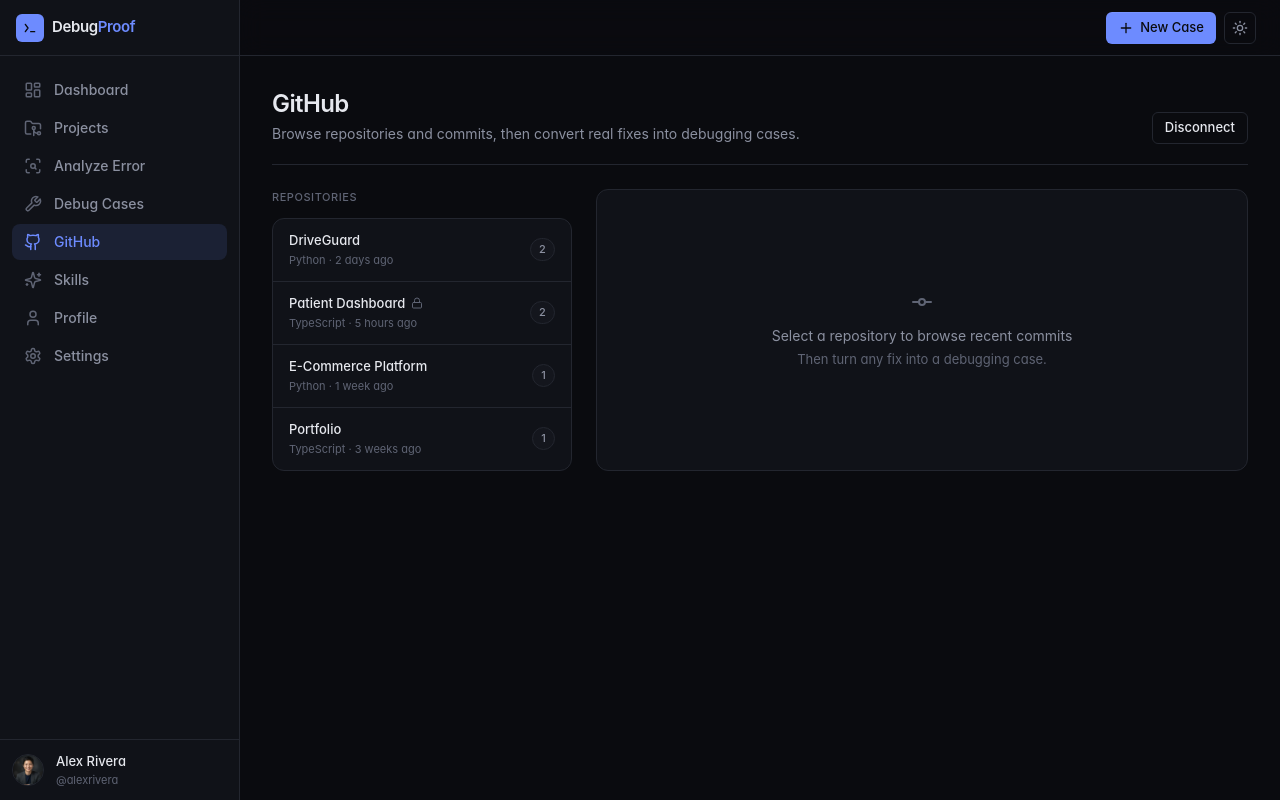
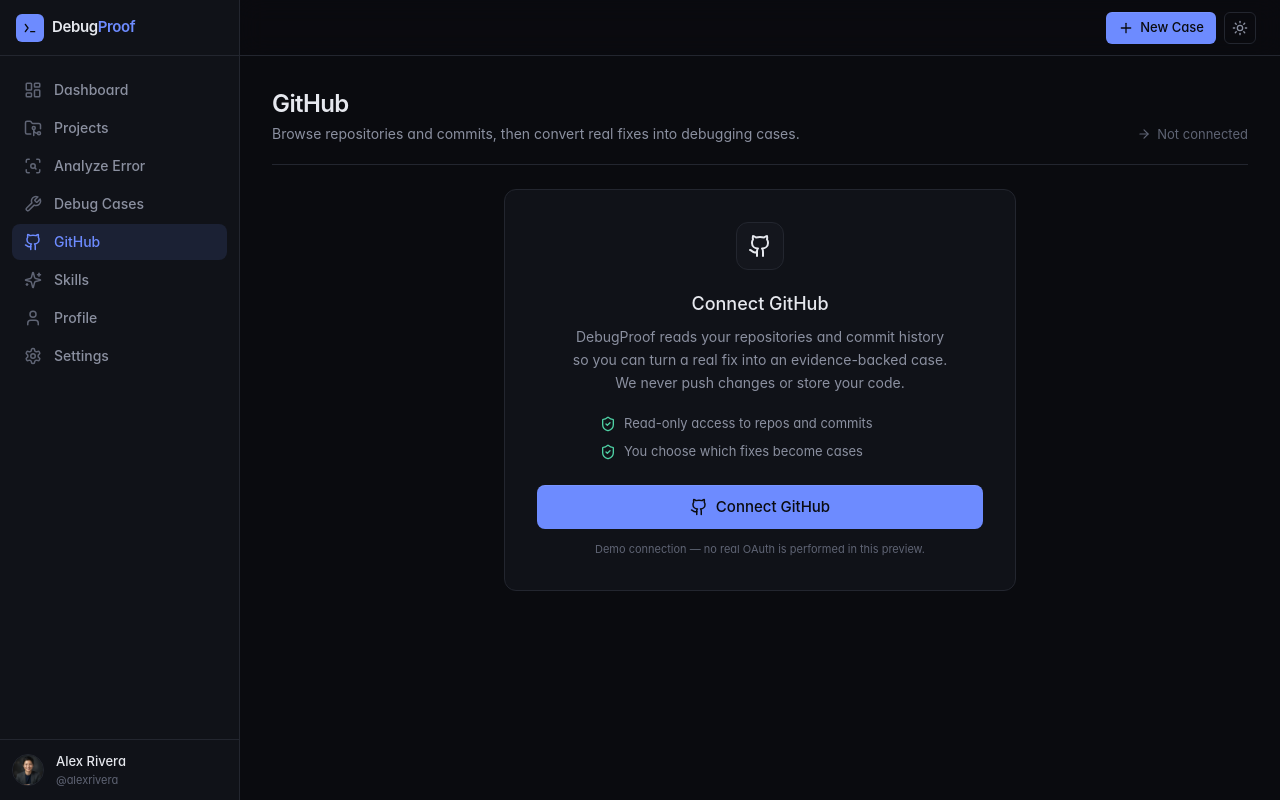
Before and after one commit to Sowmyaindugu1505/debugproof, a React (Vite) app: page /github in a window 1280 px wide. Built offline with nearby package versions, Linux system fonts and the light colour scheme.

Commit message:
fix: make GitHub demo connection explicit

```diff
--- a/src/pages/GitHubPage.tsx
+++ b/src/pages/GitHubPage.tsx
@@ -144,7 +144,7 @@
 }
 
 export function GitHubPage() {
-  const [connected, setConnected] = useState(true)
+  const [connected, setConnected] = useState(false)
 
   return (
     <div className="space-y-6">
```
